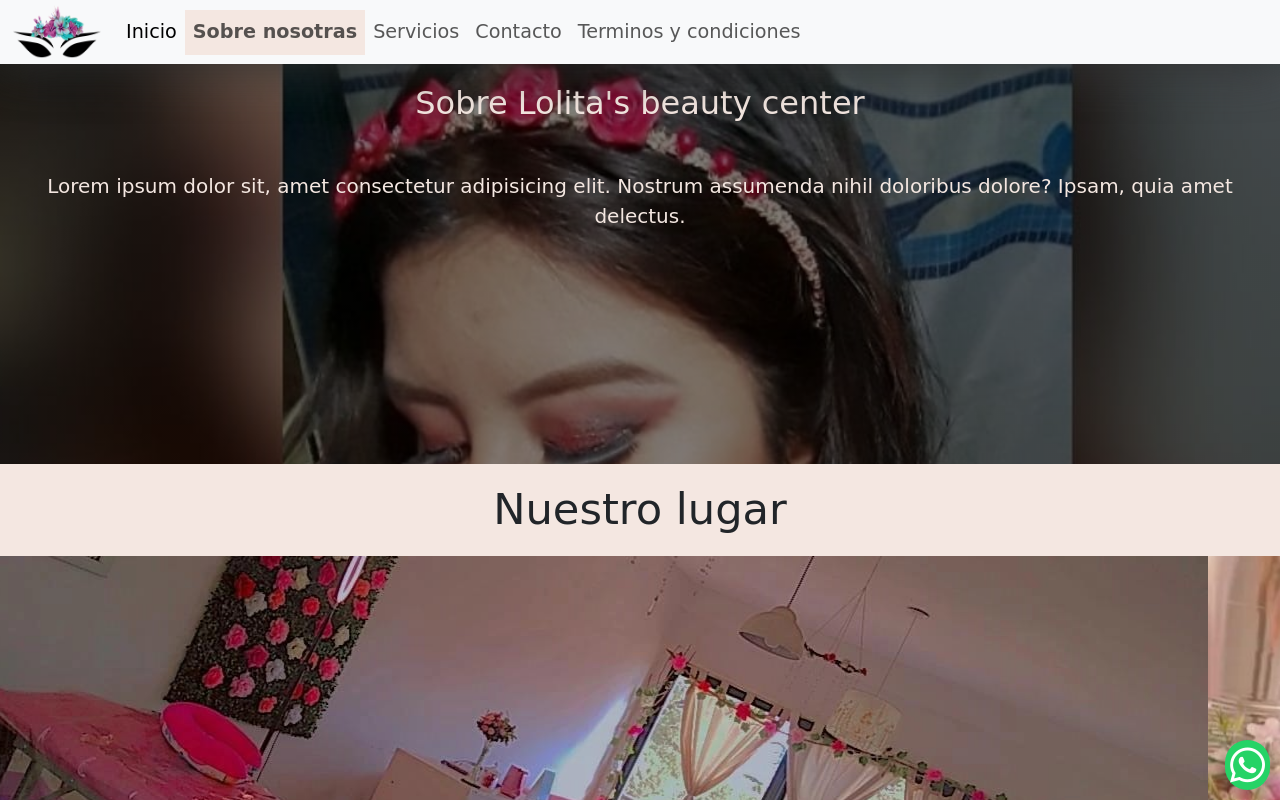
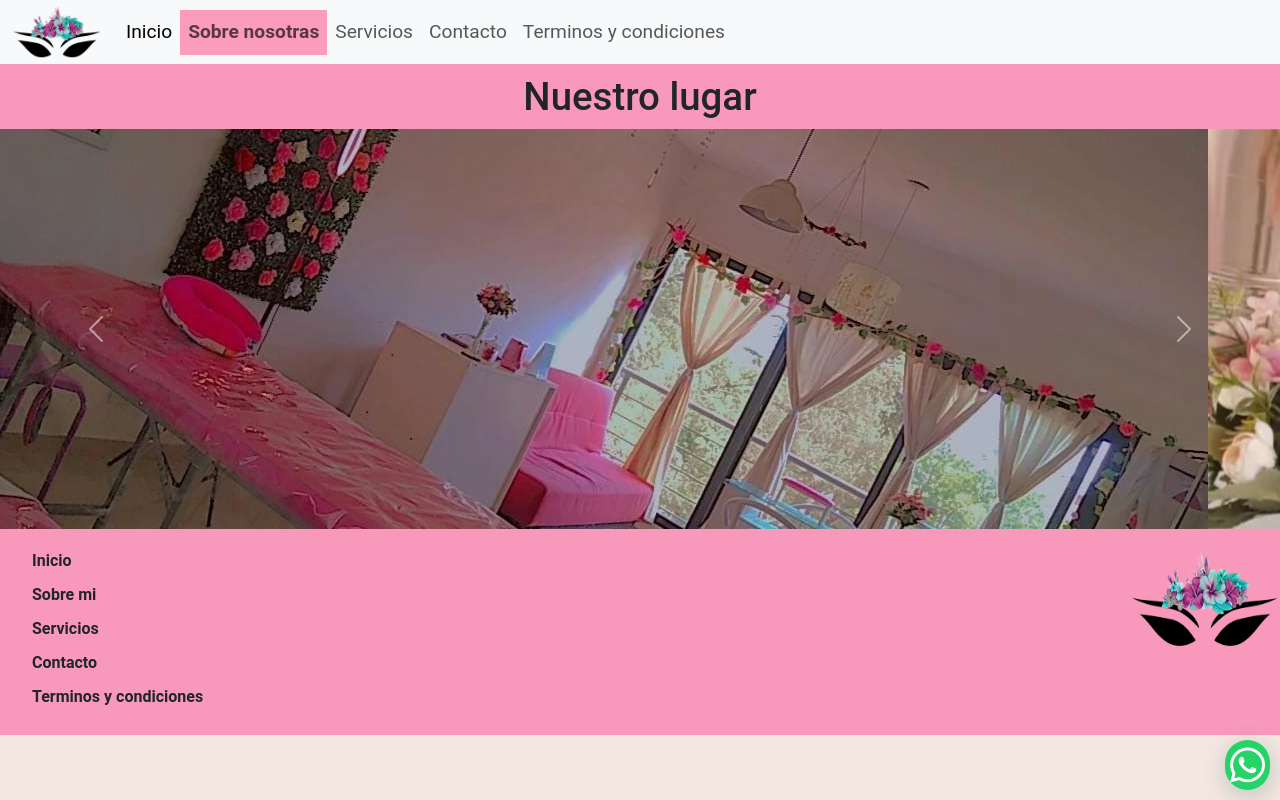
Before and after one commit to RodrigoBuda/Lolitas, a website: page pages/sobre-nosotros.html in a window 1280 px wide. Shown: the top 800 px of the page. Drawn offline with nearby package versions, Linux system fonts and the light colour scheme.

Commit message:
commit sobre nosotras

```diff
--- a/index.css
+++ b/index.css
@@ -8,8 +8,7 @@ html{
 }
 body{
     font-family: 'roboto', sans-serif;
-    font-family: cursive;
-    margin: 0;
+    margin:0;
     background-color: rgb(244, 231, 225);
 }
 
@@ -37,7 +36,6 @@ width: 90px;
 
 .navMenu{
     font-size: 1.2em;
-    box-shadow: 0px 0px 50px 00px rgb(50, 50, 50);
     padding: 0;
 }
 
@@ -262,7 +260,7 @@ justify-content:space-between;
 
 }
 .li-tyc{
-    background-color: rgb(244, 231, 225);
+    background-color:rgb(251, 156, 188) ;
 }
 /* --------------  FIN DE TERMINOS Y CONDICIONES  -------------------*/
 
@@ -272,50 +270,20 @@ justify-content:space-between;
 
 
 .li-sobreMi{
-    background-color: rgb(244, 231, 225);
+    background-color: rgb(251, 156, 188) ;
 }
 
-.cont-sec-sobre-nosotros{
-background-size:cover;
-    height: 400px;
-    background-image: linear-gradient(
-        0deg,
-        rgba(0,0,0,0.5),
-        rgba(0,0,0,0.5)
-    )
-    ,url("img/flor.jpg");
-    background-repeat: no-repeat;
-    text-align: center;
-}
-
-.cont-sec-sobre-nosotros h2{
-color: rgb(244, 231, 225);
-padding: 20px;
-font-size: 2em;
-}
-
-.cont-sec-sobre-nosotros p{
-color: rgb(244, 231, 225);
-padding: 20px 35px;
-}
-
-.img-local{
-width: 100%;
-padding: 10px;
-border-radius: 20px;
-}
-
-.cont-img-texto{
-text-align: center;
-margin-top: 20px;
-margin-bottom: 20px;
-font-size: 1em;
-}
-.cont-img-texto p{
-padding: 10px;
-}
 .carousel-img {
     object-fit: cover;
     width: 100%;
     height: 400px;
 }
+.carrusel h2{
+    text-align: center;
+    padding-top: 10px;
+    font-size: 2.4em;
+}
+.carrusel{
+    background-color:rgb(248, 153, 187);
+
+}
--- a/pages/sobre-nosotros.html
+++ b/pages/sobre-nosotros.html
@@ -17,6 +17,7 @@
     </div>
     <header>
       <section id="inicio">
+        <!-- Menu de bootstrap-->
         <nav class="navbar navbar-expand-lg bg-body-tertiary navMenu">
           <div class="container-fluid">
             <a class="navbar-brand" href="../index.html"><img class="logopng" src="../img/logopng.png" alt=""></a>
@@ -50,20 +51,9 @@
 
     <section id="sec-sobre-nosotros">
 
-      </div>
-      <div class="cont-sec-sobre-nosotros">
-        <h2>Sobre Lolita's beauty center</h2>
-
-        <p>Lorem ipsum dolor sit, amet consectetur adipisicing elit.
-           Nostrum assumenda nihil doloribus dolore? Ipsam, quia
-           amet delectus.</p>
-        </div>
-<div class="cont-img-texto">
-
+      <div class="carrusel">
         <h2>Nuestro lugar</h2>
-
-        </section>
-
+        <!--Carrusel de bootstrap-->
         <div id="carouselExampleAutoplaying" class="carousel slide" data-bs-ride="carousel">
           <div class="carousel-inner">
             <div class="carousel-item active">
@@ -84,9 +74,12 @@
             <span class="carousel-control-next-icon" aria-hidden="true"></span>
             <span class="visually-hidden">Next</span>
           </button>
+        </div>
+      </section>
 
 
-    <section id="menu-final">
+         <!--El menu de abajo-->
+          <section id="menu-final">
       <div class="cont-lista-logo">
     <ul class="lista_final">
       <li class="nav-item">
```
Also changed, not shown: index.html (+3 -2 lines), pages/tyc.html (+1 -0 lines).
